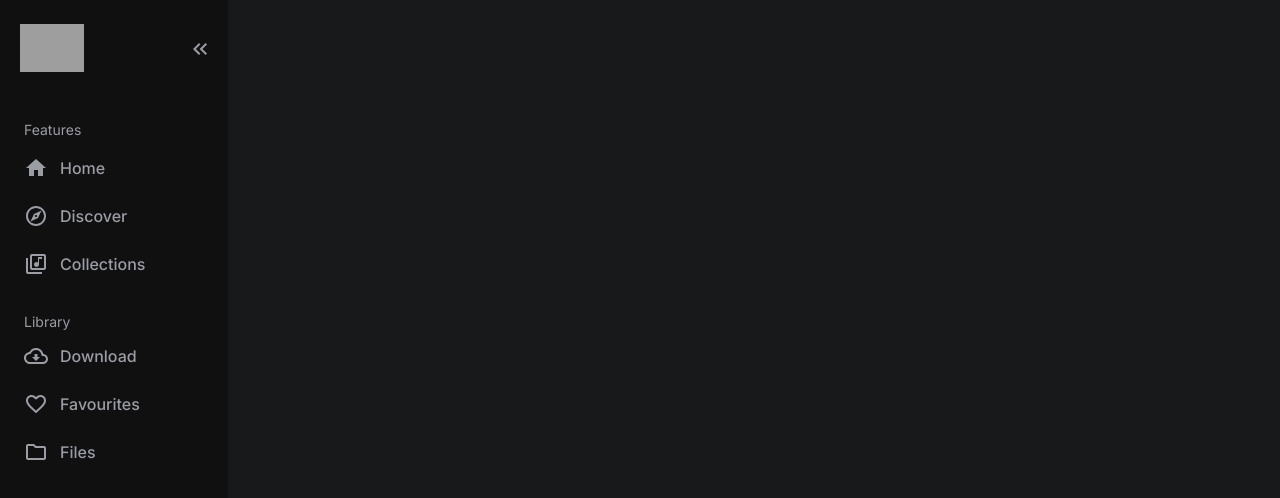
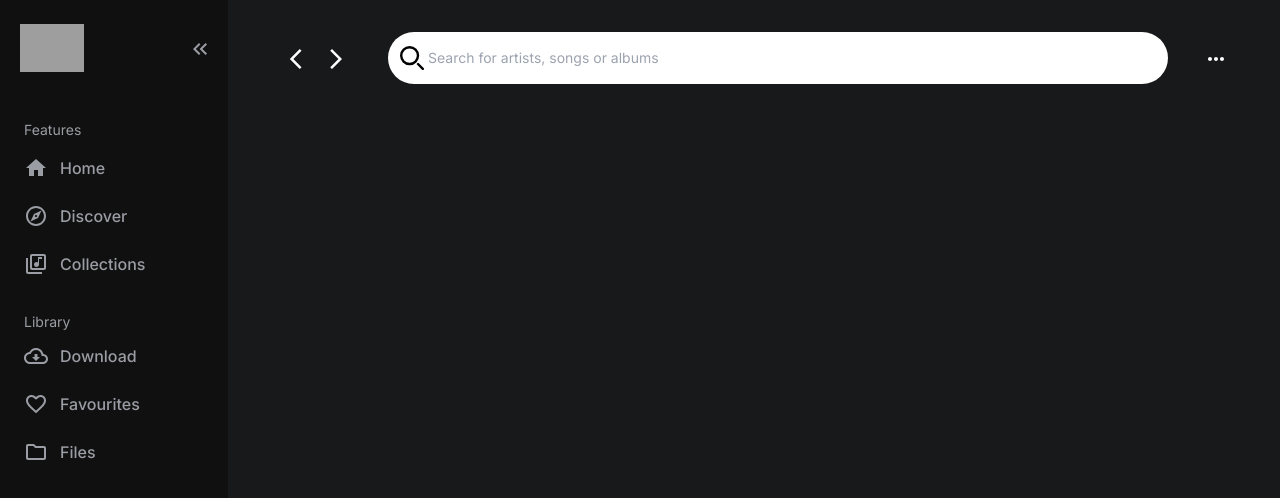
Before and after one commit to anshnarula5/stopify, a Next.js app: page / in a window 1280 px wide. Shown: the top 498 px of the page. Built offline with nearby package versions, Linux system fonts and the light colour scheme; grey boxes are pictures that could not be loaded.

Commit message:
[feat]: Added topbar component

```diff
--- /dev/null
+++ b/app/components/Searchbar.tsx
@@ -0,0 +1,20 @@
+import React from 'react';
+
+const SearchBar = () => {
+    return (
+        <div className=' flex-1'>
+            <label className="mb-2 text-sm font-medium text-gray-900 sr-only dark:text-white">Search</label>
+            <div className="relative">
+                <div className="absolute inset-y-0 start-0 flex items-center ps-3 pointer-events-none">
+                    <svg className="w-6 h-6 text-black" aria-hidden="true" xmlns="http://www.w3.org/2000/svg" fill="none" viewBox="0 0 20 20">
+                        <path stroke="currentColor" stroke-linecap="round" stroke-linejoin="round" stroke-width="2" d="m19 19-4-4m0-7A7 7 0 1 1 1 8a7 7 0 0 1 14 0Z" />
+                    </svg>
+                </div>
+                <input type="search" id="default-search" className="block w-full py-4 px-6 ps-10 text-sm rounded-full "
+                    placeholder="Search for artists, songs or albums" />
+            </div>
+        </div>
+    );
+};
+
+export default SearchBar;
--- /dev/null
+++ b/app/components/Topbar.tsx
@@ -0,0 +1,21 @@
+import React from 'react'
+import ArrowBackIosOutlinedIcon from '@mui/icons-material/ArrowBackIosOutlined';
+import ArrowForwardIosOutlinedIcon from '@mui/icons-material/ArrowForwardIosOutlined';
+import MoreHorizOutlinedIcon from '@mui/icons-material/MoreHorizOutlined';
+import SearchBar from './Searchbar';
+const Topbar = () => {
+  return (
+    <div className='flex h-fit w-full items-center justify-between gap-8 px-8 py-4'>
+      <div className=''>
+        <ArrowBackIosOutlinedIcon className='mx-2 hover:cursor-pointer' />
+        <ArrowForwardIosOutlinedIcon className='mx-2 hover:cursor-pointer' />
+      </div>
+      <SearchBar />
+      <div>
+        <MoreHorizOutlinedIcon className='mx-1 hover:cursor-pointer' />
+      </div>
+    </div>
+  )
+}
+
+export default Topbar
--- a/app/page.tsx
+++ b/app/page.tsx
@@ -1,8 +1,10 @@
-const Home = () =>  {
+import Topbar from "./components/Topbar"
+
+const Home = () => {
   return (
-   <div className="main flex w-full">
-
-   </div>
+    <div className="main flex w-full p-4">
+      <Topbar />
+    </div>
   )
 }
 
```
